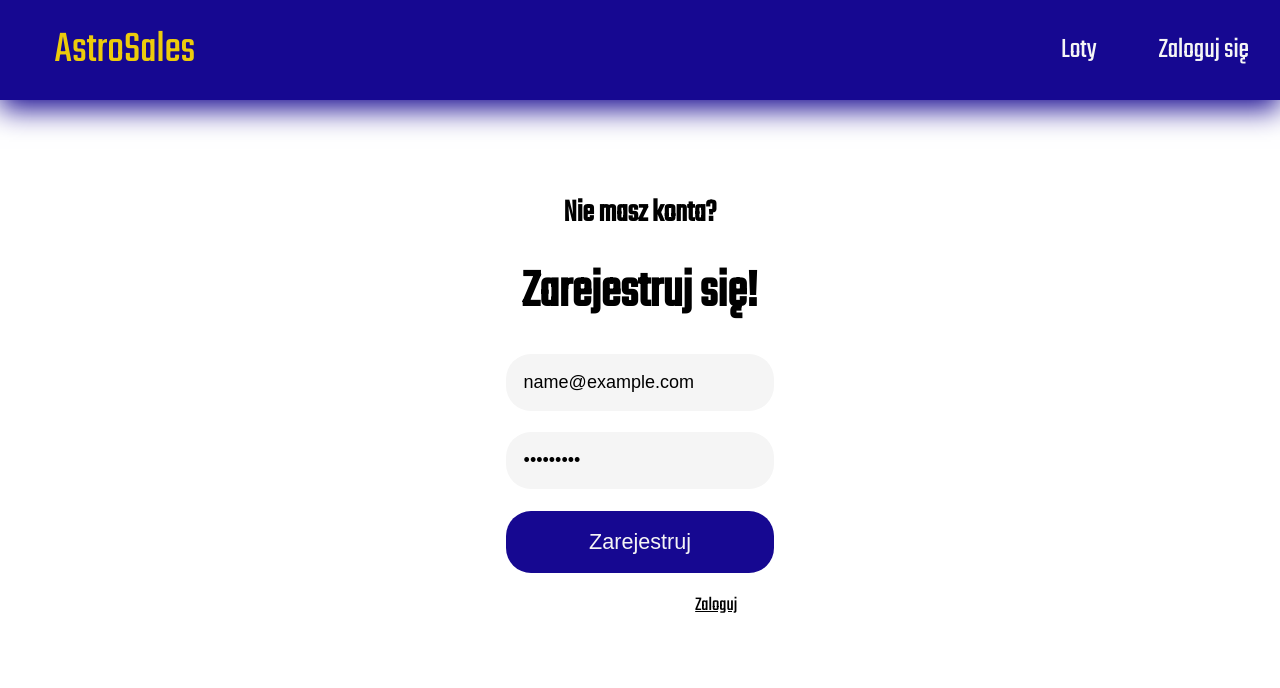
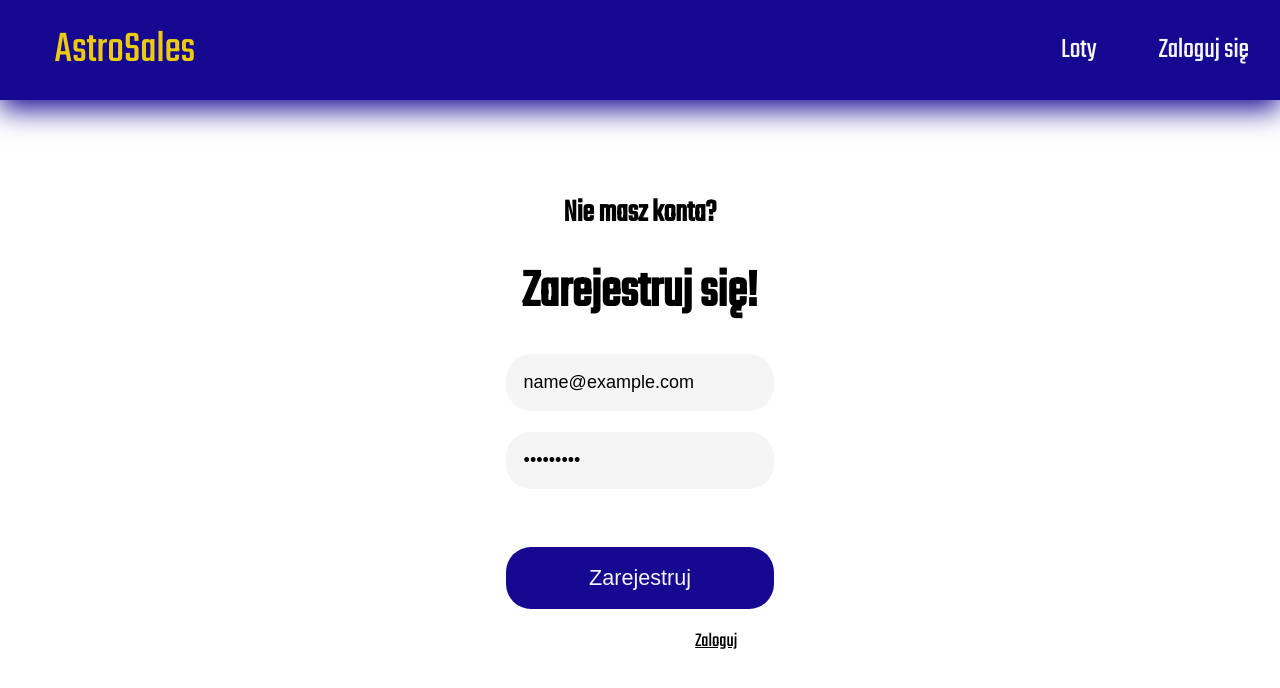
Before and after one commit to rodis00/astrosales, an Angular app in the folder frontend/: page /register in a window 1280 px wide. Both pictures are taken after typing "name@example.com", "Sample123" into the empty fields and a click on the button "Zarejestruj". Shown: the top 688 px of the page. Built offline with nearby package versions, Linux system fonts and the light colour scheme; no server answers; a web font is replaced by a local one.

Commit message:
handle errors from api in register page

```diff
--- a/frontend/src/app/register-page/register-page.component.css
+++ b/frontend/src/app/register-page/register-page.component.css
@@ -58,6 +58,14 @@ form input:focus {
   padding: 1rem;
 }
 
+.error-box {
+  text-align: center;
+  color: red;
+  font-size: 1.3rem;
+  padding: 0.5rem;
+  margin-top: 1rem;
+}
+
 @media screen and (max-width: 768px) {
   .container {
     width: 100%;
--- a/frontend/src/app/register-page/register-page.component.html
+++ b/frontend/src/app/register-page/register-page.component.html
@@ -4,6 +4,11 @@
   <form [formGroup]="registerForm" (ngSubmit)="handleSubmit()">
     <input formControlName="email" type="email" placeholder="Email address" />
     <input formControlName="password" type="password" placeholder="Password" />
+    @if (errorMessage != '') {
+    <div class="error-box">
+      <span>{{ errorMessage }}</span>
+    </div>
+    }
     <button type="submit">Zarejestruj</button>
   </form>
   <div class="reminder">
--- a/frontend/src/app/register-page/register-page.component.ts
+++ b/frontend/src/app/register-page/register-page.component.ts
@@ -4,6 +4,7 @@ import { Router, RouterLink } from '@angular/router';
 import { User } from '../models/User';
 import { AuthService } from '../services/auth/auth.service';
 import { TokenService } from '../services/token/token.service';
+import { HttpErrorResponse } from '@angular/common/http';
 
 @Component({
   selector: 'app-register-page',
@@ -25,6 +26,7 @@ export class RegisterPageComponent {
   });
 
   user: User = new User('', '');
+  errorMessage: string = '';
 
   public handleSubmit(): void {
     this.user = new User(
@@ -35,13 +37,20 @@ export class RegisterPageComponent {
   }
 
   private register(user: User): void {
-    this.authService.register(user).subscribe((token: string) => {
-      if (token != '') {
-        this.tokenService.setToken(token);
-        this.router.navigateByUrl('/');
-        this.refreshPage();
+    this.authService.register(user).subscribe(
+      (token: string) => {
+        if (token != '') {
+          this.tokenService.setToken(token);
+          this.router.navigateByUrl('/');
+          this.refreshPage();
+        }
+      },
+      (error: HttpErrorResponse) => {
+        console.log(error);
+        this.errorMessage = error.error.responseMessage;
+        alert(error.error.responseMessage);
       }
-    });
+    );
   }
 
   private refreshPage(): void {
```
